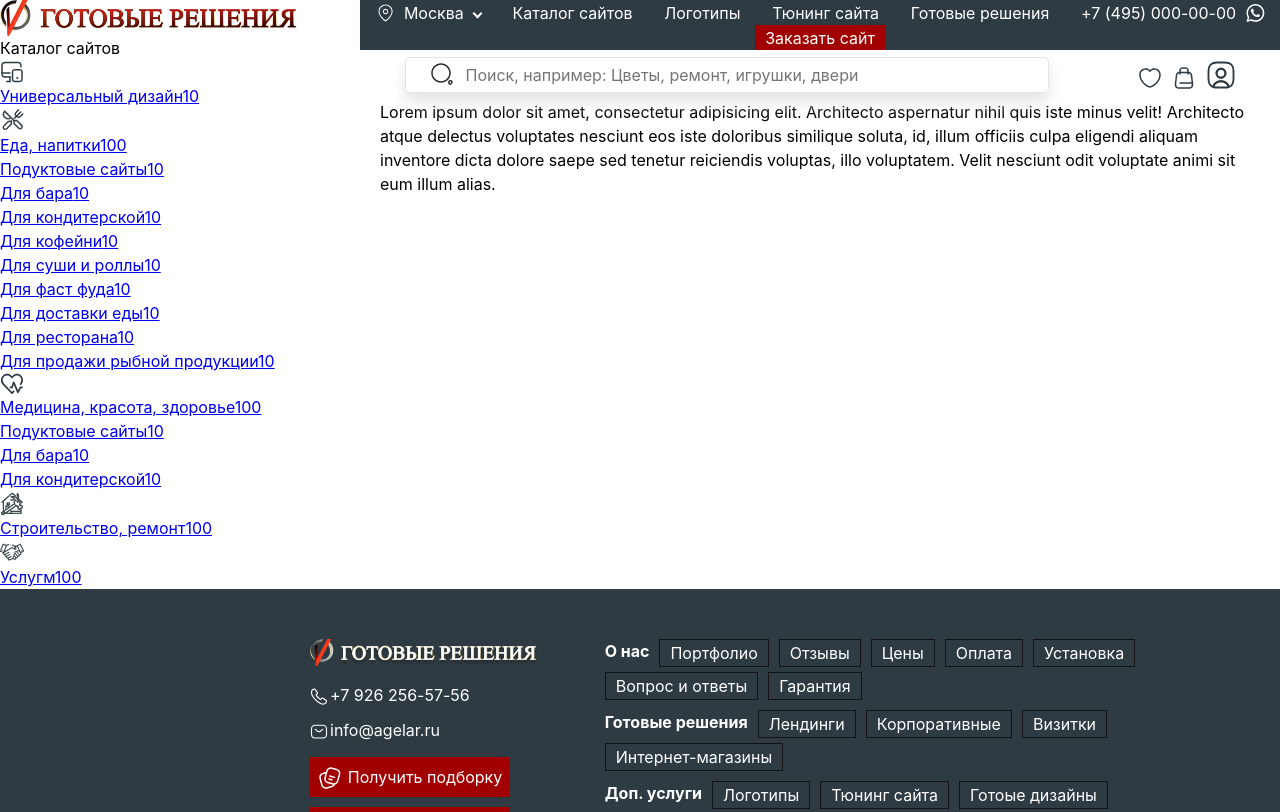
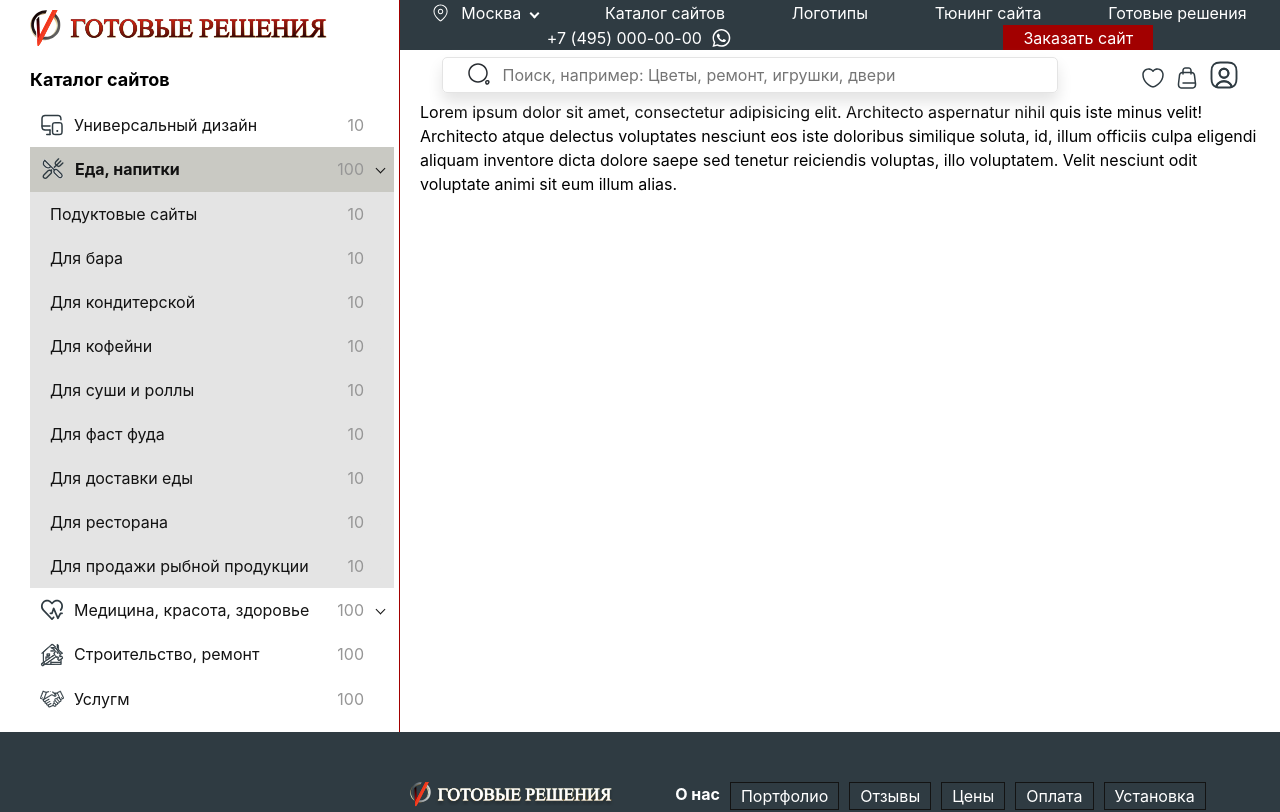
Before and after one commit to Artematrr/Ready-made-Solutions, a React (Vite) app: page / in a window 1280 px wide. Shown: the top 812 px of the page. Built offline with nearby package versions, Linux system fonts and the light colour scheme.

Commit message:
upd styles

```diff
--- a/src/styles.css
+++ b/src/styles.css
@@ -81,38 +81,154 @@ select {
 
 :root {
   --color-black: #131313;
+  --color-gray-dark: #969696;
   --color-gray: #c9c9c3;
   --color-gray-light: #e4e4e4;
   --color-white: #fff;
   --color-red: #a20000;
   --color-dark: #2f3b42;
 }
+
+/* Scrollbar */
+::-webkit-scrollbar {
+  width: 10px;
+  height: 10px;
+}
+::-webkit-scrollbar-track {
+  background: var(--color-black);
+}
+::-webkit-scrollbar-thumb {
+  background: var(--color-red);
+  border-radius: 5px;
+}
+::-webkit-scrollbar-thumb:hover {
+  background: var(--color-gray-dark);
+}
+
+/* Sidebar */
+.sidebar-wrapper {
+  width: 400px;
+  max-height: 100dvh;
+  overflow-y: auto;
+  background-color: var(--color-white);
+  border-right: 1px solid var(--color-red);
+  padding: 10px 5px 10px 30px;
+}
+.sidebar-inner {
+}
+.logo {
+  margin-bottom: 20px;
+}
+.sidebar-nav-label {
+  font-weight: 700;
+  font-size: 18px;
+  margin-bottom: 10px;
+}
+.sidebar-nav {
+}
+.sidebar-nav-list {
+}
+.sidebar-nav-item {
+  background: var(--color-white);
+}
+.sidebar-nav-item a {
+  display: flex;
+  padding: 10px 5px;
+  position: relative;
+}
+.item-count {
+  position: absolute;
+  right: 30px;
+  color: var(--color-gray-dark);
+  font-weight: 400;
+}
+
+.sidebar-nav-item img {
+  margin-right: 10px;
+  margin-left: 5px;
+}
+.level-1 .level-2 {
+  display: none;
+}
+.level-1.open .level-2 {
+  display: block;
+}
+
+.level-1:has(.level-2).open > a {
+  background: var(--color-gray);
+  font-weight: 700;
+}
+.level-1 > a:hover {
+  background: var(--color-gray);
+}
+.level-1:has(.level-2) > a::after {
+  content: '';
+  display: inline-block;
+  position: absolute;
+  top: 40%;
+  right: 10px;
+  width: 7px;
+  height: 7px;
+  border-left: 1px solid var(--color-black);
+  border-top: 1px solid var(--color-black);
+  transition: transform 0.3s;
+  transform: rotate(225deg);
+}
+.level-2 a {
+  padding-left: 20px;
+  background: var(--color-gray-light);
+}
+.level-2 a:hover {
+  color: var(--color-red);
+  background: var(--color-white);
+}
+.level-2 a:after {
+  content: '';
+  display: inline-block;
+  position: absolute;
+  top: 40%;
+  right: 10px;
+  border-radius: 50%;
+  background: var(--color-gray-light);
+  width: 7px;
+  height: 7px;
+  transition: background 0.2s;
+}
+.level-2 a:hover::after {
+  content: '';
+  display: inline-block;
+  position: absolute;
+  top: 40%;
+  right: 10px;
+  border-radius: 50%;
+  background: var(--color-red);
+  width: 7px;
+  height: 7px;
+}
+.level-2 a:hover .item-count {
+  color: var(--color-red);
+}
+
+@media screen and (max-width: 1200px) {
+  .sidebar-wrapper {
+    display: none;
+  }
+}
+
+/* Common */
 .page-wrapper {
   height: 100dvh;
   display: flex;
   flex-direction: column;
   justify-content: space-between;
 }
+
 .content-wrapper {
   display: -webkit-box;
   display: -ms-flexbox;
   display: flex;
 }
 
-/* Sidebar */
-.sidebar {
-  min-width: 300px;
-  height: 100%;
-  background-color: var(--color-white);
-  border-right: 1px solid var(--color-red);
-}
-@media screen and (max-width: 1200px) {
-  .sidebar {
-    display: none;
-  }
-}
-
-/* UI */
 .main {
   height: 100%;
   -webkit-box-flex: 1;
@@ -123,10 +239,9 @@ select {
 }
 
 .container {
-  /* max-width: 1280px; */
-  /* margin-inline: auto; */
-  margin-inline: 20px;
-  /* padding-inline: 20px; */
+  margin-inline: auto;
+  max-width: 1280px;
+  padding-inline: 20px;
 }
 
 .button-primary {
@@ -153,6 +268,11 @@ select {
   /* flex-direction: row; */
 }
 
+a {
+  text-decoration: none;
+  color: var(--color-black);
+}
+
 /* Header */
 .nav-container {
   display: flex;
@@ -162,7 +282,7 @@ select {
   background: var(--color-dark);
 }
 .nav-button {
-  padding-inline: 10px;
+  padding-inline: 20px;
   display: flex;
   align-items: center;
   width: auto;
@@ -171,7 +291,6 @@ select {
 }
 .nav-button a {
   color: var(--color-white);
-  text-decoration: none;
 }
 .nav-button a {
   display: flex;
@@ -187,10 +306,9 @@ select {
 .nav-city::before {
   content: url('/src/assets/img/icons/map-mark.svg');
   display: inline-block;
+  position: relative;
   height: 18px;
   width: 18px;
-  position: relative;
-  left: 2px;
 }
 .nav-city::after {
   content: '';
@@ -265,7 +383,7 @@ select {
 }
 .footer-top {
   display: flex;
-  margin-left: 300px;
+  margin-left: 400px;
   padding-top: 50px;
   padding-bottom: 20px;
   padding-inline: 10px 20px;
```
